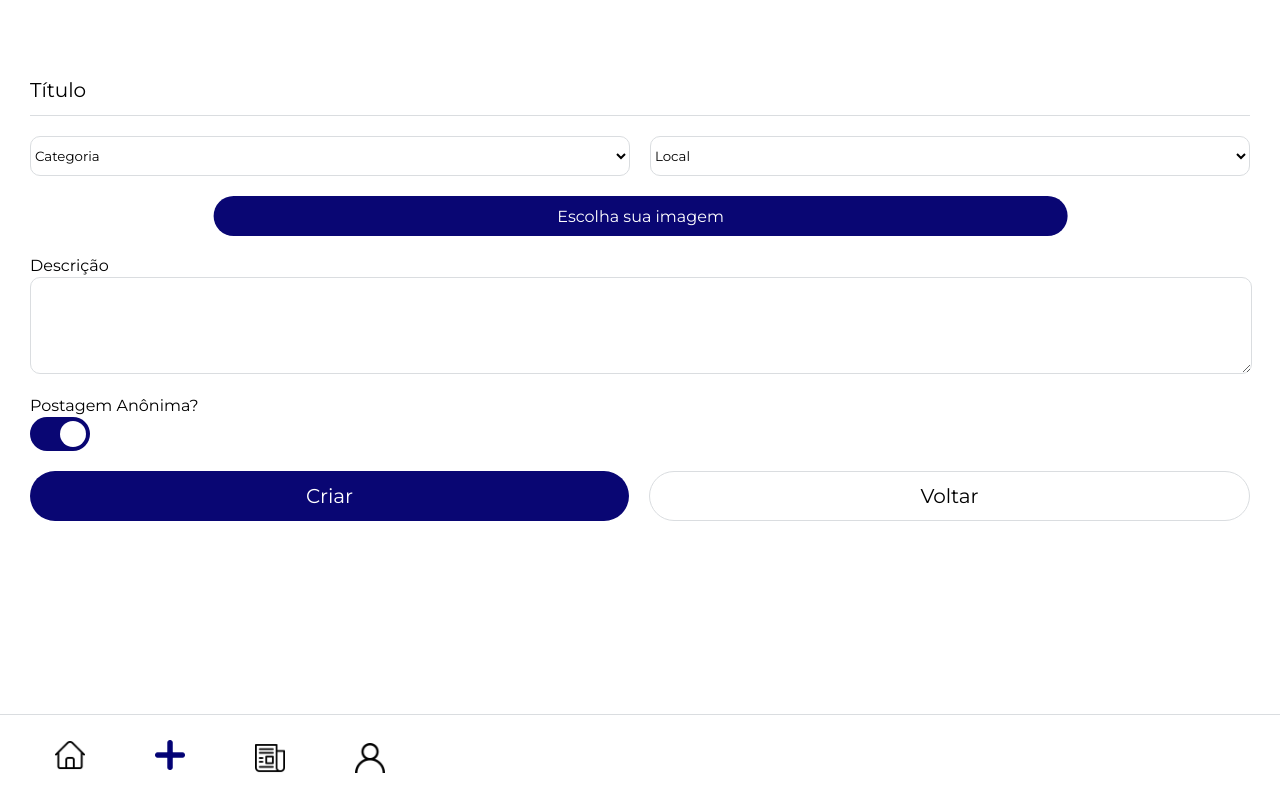
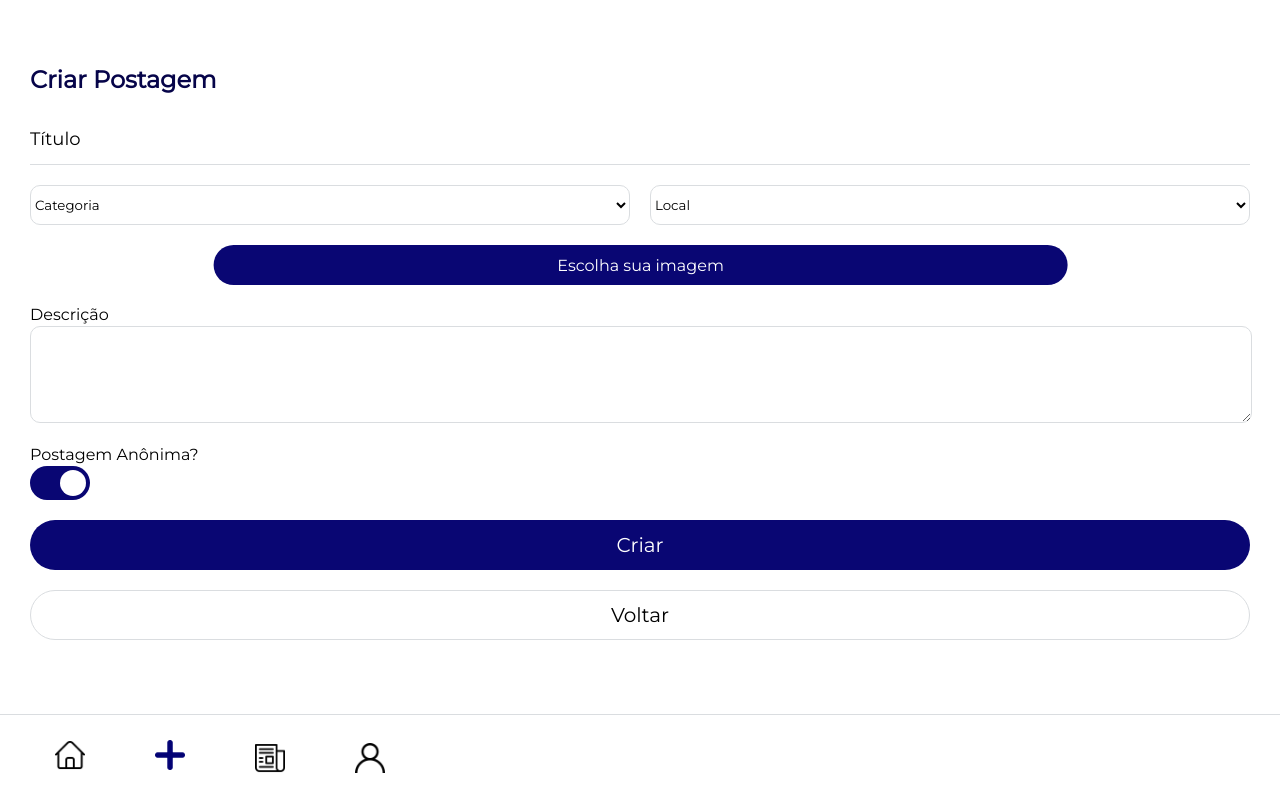
Before and after one commit to fga-eps-mds/2020.1-VC_Usuario-FrontEnd, a Vue app: page /criarpostagem in a window 1280 px wide. Built offline with nearby package versions, Linux system fonts and the light colour scheme.

Commit message:
#187 Modificando estilo da divBotoes e inserindo h1 Criar Postagem - CriarPostagem
Co-authored-by: Enzo Gabriel <eggqsaraiva@gmail.com

```diff
--- a/src/views/CriarPostagem.vue
+++ b/src/views/CriarPostagem.vue
@@ -4,6 +4,9 @@
 
     <section>
         <form @submit.prevent="criarPostagem" enctype="multipart/form-data">
+
+            <h1>Criar Postagem</h1>
+
             <input class= "inputTitulo" type="text" placeholder="Título" v-model="postagem.post_title" required>
 
             <div class="divCategoriaLocal">
@@ -160,6 +163,10 @@ export default {
         width: 100%;
         margin-top: 65px;
         min-height: 620px;
+
+        & h1{
+            color: $colorAzulEscuro;
+        }
     }
 
     // TÍTULO
@@ -172,15 +179,16 @@ export default {
         padding: 0;
 
         height: 50px;
+        margin-top: 20px;
         margin-bottom: 20px;
         width: 100%;
 
-        font-size: 20px;
+        font-size: 18px;
         border-bottom: 1px solid $colorCinza;
     }
 
     .inputTitulo::placeholder {
-        font-size: 20px;
+        font-size: 18px;
         color: $colorPreta;
     }
 
@@ -272,19 +280,20 @@ export default {
     // BOTÕES
     .divBotoes{
         display: flex;
+        flex-direction: column;
 
         & button{
-            flex: 1;
-            font-size: 20px;
+            height: 50px;
+            width: 100%;
+
             border: none;
             border-radius: 25px;
-            height: 50px;
-
+            font-size: 20px;
             cursor: pointer;
         }
 
         button:first-child{
-            margin-right: 20px;
+            margin-bottom: 20px;
             color: $colorBranca;
             background-color: $colorAzul;
         }
```
